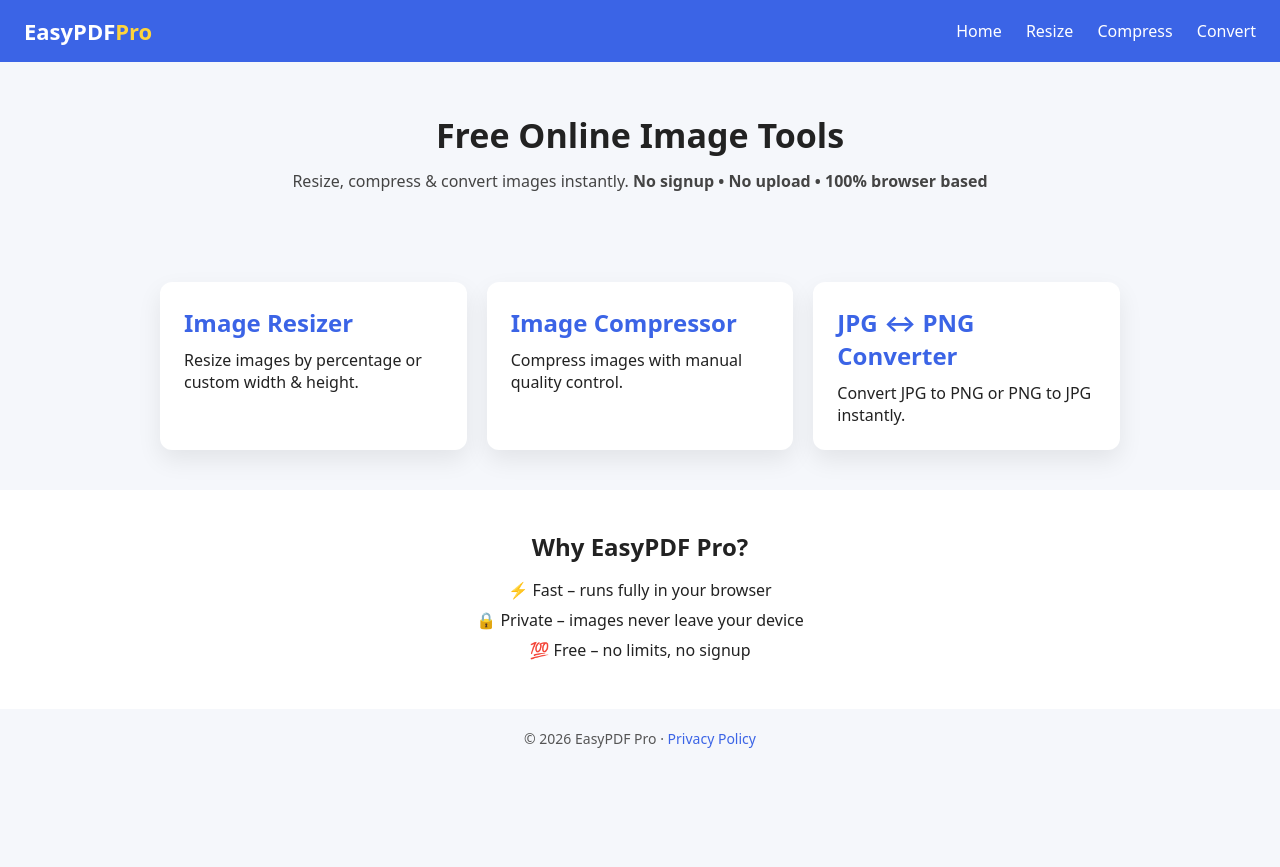
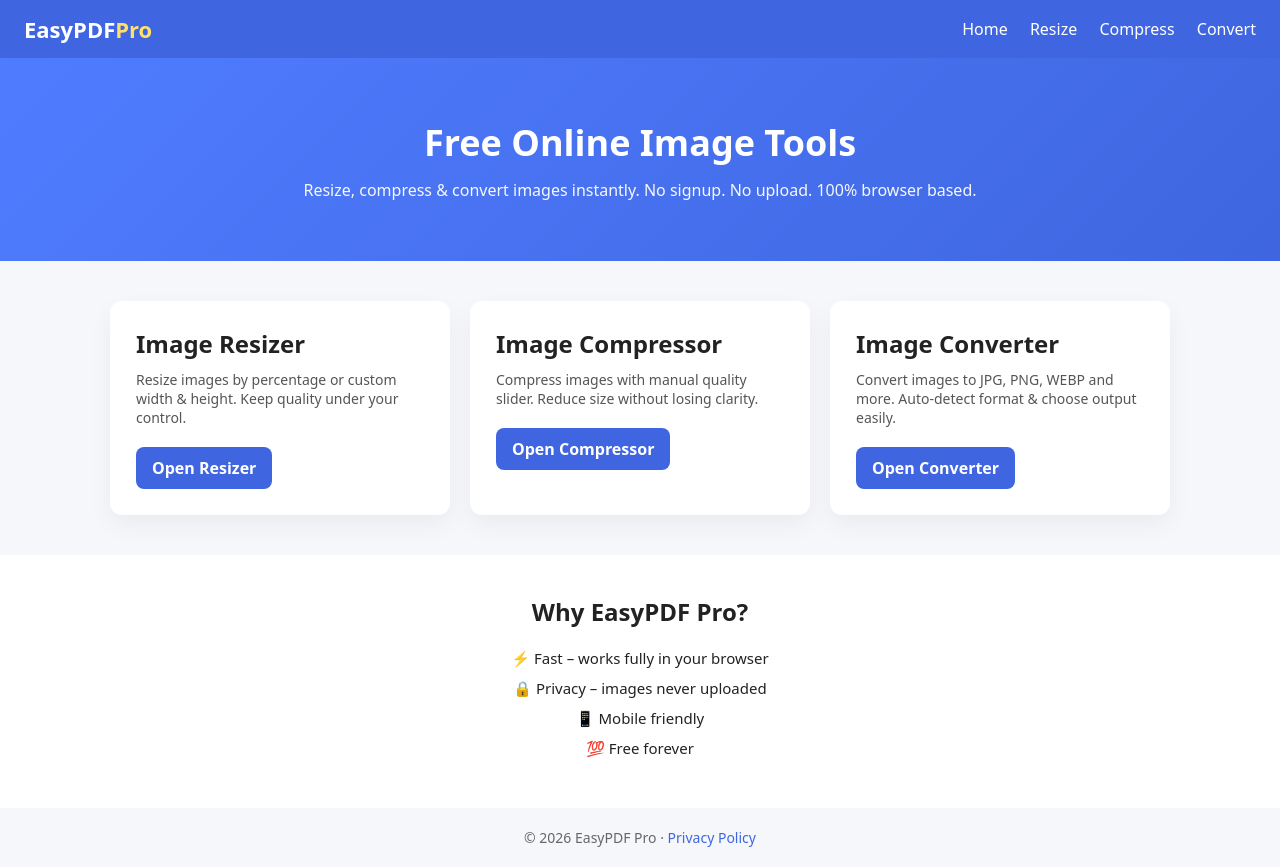
Before and after one commit to manimaran25060-lab/easypdf-pro, a website: page public/index.html in a window 1280 px wide. Before the commit the page ends 800 px from the top, so only its background shows below. Drawn offline with Linux system fonts and the light colour scheme.

Commit message:
Redesigned home UI with modern layout

```diff
--- a/public/index.html
+++ b/public/index.html
@@ -4,47 +4,62 @@
   <meta charset="UTF-8" />
   <title>EasyPDF Pro – Free Online Image Tools</title>
   <meta name="viewport" content="width=device-width, initial-scale=1.0" />
-  <meta name="description" content="Resize, compress and convert images online. 100% browser based. Free tools by EasyPDF Pro." />
+
+  <meta name="description" content="Free online image tools to resize, compress and convert images. 100% browser based. No signup required." />
+
   <link rel="stylesheet" href="style.css" />
 </head>
 <body>
 
-  <!-- HEADER -->
-  <header class="header">
+  <!-- NAVBAR -->
+  <header class="navbar">
     <div class="logo">EasyPDF<span>Pro</span></div>
     <nav>
       <a href="/">Home</a>
-      <a href="#resize">Resize</a>
-      <a href="#compress">Compress</a>
-      <a href="#convert">Convert</a>
+      <a href="/image-resizer.html">Resize</a>
+      <a href="/image-compressor.html">Compress</a>
+      <a href="/image-converter.html">Convert</a>
     </nav>
   </header>
 
   <!-- HERO -->
   <section class="hero">
     <h1>Free Online Image Tools</h1>
-    <p>Resize, compress & convert images instantly.
-      <strong>No signup • No upload • 100% browser based</strong>
+    <p>
+      Resize, compress & convert images instantly.
+      No signup. No upload. 100% browser based.
     </p>
   </section>
 
   <!-- TOOLS -->
   <section class="tools">
 
-    <a href="/image-resizer.html" class="tool-card" id="resize">
+    <div class="tool-card">
       <h2>Image Resizer</h2>
-      <p>Resize images by percentage or custom width & height.</p>
-    </a>
+      <p>
+        Resize images by percentage or custom width & height.
+        Keep quality under your control.
+      </p>
+      <a href="/image-resizer.html" class="btn">Open Resizer</a>
+    </div>
 
-    <a href="/image-compressor.html" class="tool-card" id="compress">
+    <div class="tool-card">
       <h2>Image Compressor</h2>
-      <p>Compress images with manual quality control.</p>
-    </a>
+      <p>
+        Compress images with manual quality slider.
+        Reduce size without losing clarity.
+      </p>
+      <a href="/image-compressor.html" class="btn">Open Compressor</a>
+    </div>
 
-    <a href="/jpg-png.html" class="tool-card" id="convert">
-      <h2>JPG ↔ PNG Converter</h2>
-      <p>Convert JPG to PNG or PNG to JPG instantly.</p>
-    </a>
+    <div class="tool-card">
+      <h2>Image Converter</h2>
+      <p>
+        Convert images to JPG, PNG, WEBP and more.
+        Auto-detect format & choose output easily.
+      </p>
+      <a href="/image-converter.html" class="btn">Open Converter</a>
+    </div>
 
   </section>
 
@@ -52,15 +67,16 @@
   <section class="why">
     <h2>Why EasyPDF Pro?</h2>
     <ul>
-      <li>⚡ Fast – runs fully in your browser</li>
-      <li>🔒 Private – images never leave your device</li>
-      <li>💯 Free – no limits, no signup</li>
+      <li>⚡ Fast – works fully in your browser</li>
+      <li>🔒 Privacy – images never uploaded</li>
+      <li>📱 Mobile friendly</li>
+      <li>💯 Free forever</li>
     </ul>
   </section>
 
   <!-- FOOTER -->
   <footer>
-    © 2026 EasyPDF Pro · <a href="/privacy.html">Privacy Policy</a>
+    <p>© 2026 EasyPDF Pro · <a href="/privacy.html">Privacy Policy</a></p>
   </footer>
 
 </body>
--- a/public/style.css
+++ b/public/style.css
@@ -2,7 +2,7 @@
   margin: 0;
   padding: 0;
   box-sizing: border-box;
-  font-family: system-ui, -apple-system, BlinkMacSystemFont, "Segoe UI", sans-serif;
+  font-family: system-ui, -apple-system, BlinkMacSystemFont, sans-serif;
 }
 
 body {
@@ -10,11 +10,11 @@ body {
   color: #222;
 }
 
-/* HEADER */
-.header {
-  background: #3b64e6;
+/* NAVBAR */
+.navbar {
+  background: #3f66e0;
   color: #fff;
-  padding: 16px 24px;
+  padding: 14px 24px;
   display: flex;
   justify-content: space-between;
   align-items: center;
@@ -22,34 +22,40 @@ body {
 
 .logo {
   font-size: 22px;
-  font-weight: bold;
+  font-weight: 700;
 }
 
 .logo span {
-  color: #ffd43b;
+  color: #ffdf6c;
 }
 
-.header nav a {
+.navbar nav a {
   color: #fff;
-  margin-left: 20px;
+  margin-left: 18px;
   text-decoration: none;
   font-weight: 500;
 }
 
+.navbar nav a:hover {
+  text-decoration: underline;
+}
+
 /* HERO */
 .hero {
-  padding: 50px 20px;
   text-align: center;
+  padding: 60px 20px;
+  background: linear-gradient(135deg, #4f7cff, #3f66e0);
+  color: white;
 }
 
 .hero h1 {
-  font-size: 34px;
+  font-size: 36px;
   margin-bottom: 12px;
 }
 
 .hero p {
   font-size: 16px;
-  color: #444;
+  opacity: 0.95;
 }
 
 /* TOOLS */
@@ -58,28 +64,44 @@ body {
   grid-template-columns: repeat(auto-fit, minmax(260px, 1fr));
   gap: 20px;
   padding: 40px 20px;
-  max-width: 1000px;
+  max-width: 1100px;
   margin: auto;
 }
 
 .tool-card {
   background: #fff;
-  padding: 24px;
+  padding: 26px;
   border-radius: 12px;
-  text-decoration: none;
-  color: #222;
-  box-shadow: 0 10px 25px rgba(0,0,0,0.08);
-  transition: transform 0.2s ease, box-shadow 0.2s ease;
+  box-shadow: 0 10px 25px rgba(0,0,0,0.05);
+  transition: transform 0.2s ease;
 }
 
 .tool-card:hover {
-  transform: translateY(-6px);
-  box-shadow: 0 16px 35px rgba(0,0,0,0.12);
+  transform: translateY(-4px);
 }
 
 .tool-card h2 {
-  color: #3b64e6;
   margin-bottom: 10px;
+}
+
+.tool-card p {
+  font-size: 14px;
+  color: #555;
+  margin-bottom: 20px;
+}
+
+.btn {
+  display: inline-block;
+  background: #3f66e0;
+  color: #fff;
+  padding: 10px 16px;
+  border-radius: 8px;
+  text-decoration: none;
+  font-weight: 600;
+}
+
+.btn:hover {
+  background: #3456c5;
 }
 
 /* WHY */
@@ -90,7 +112,7 @@ body {
 }
 
 .why h2 {
-  margin-bottom: 16px;
+  margin-bottom: 20px;
 }
 
 .why ul {
@@ -98,8 +120,8 @@ body {
 }
 
 .why li {
-  margin: 8px 0;
-  font-size: 16px;
+  margin: 10px 0;
+  font-size: 15px;
 }
 
 /* FOOTER */
@@ -107,22 +129,10 @@ footer {
   text-align: center;
   padding: 20px;
   font-size: 14px;
-  color: #555;
+  color: #666;
 }
 
 footer a {
-  color: #3b64e6;
+  color: #3f66e0;
   text-decoration: none;
 }
-
-/* MOBILE */
-@media (max-width: 600px) {
-  .header {
-    flex-direction: column;
-    gap: 10px;
-  }
-
-  .hero h1 {
-    font-size: 26px;
-  }
-}
```
